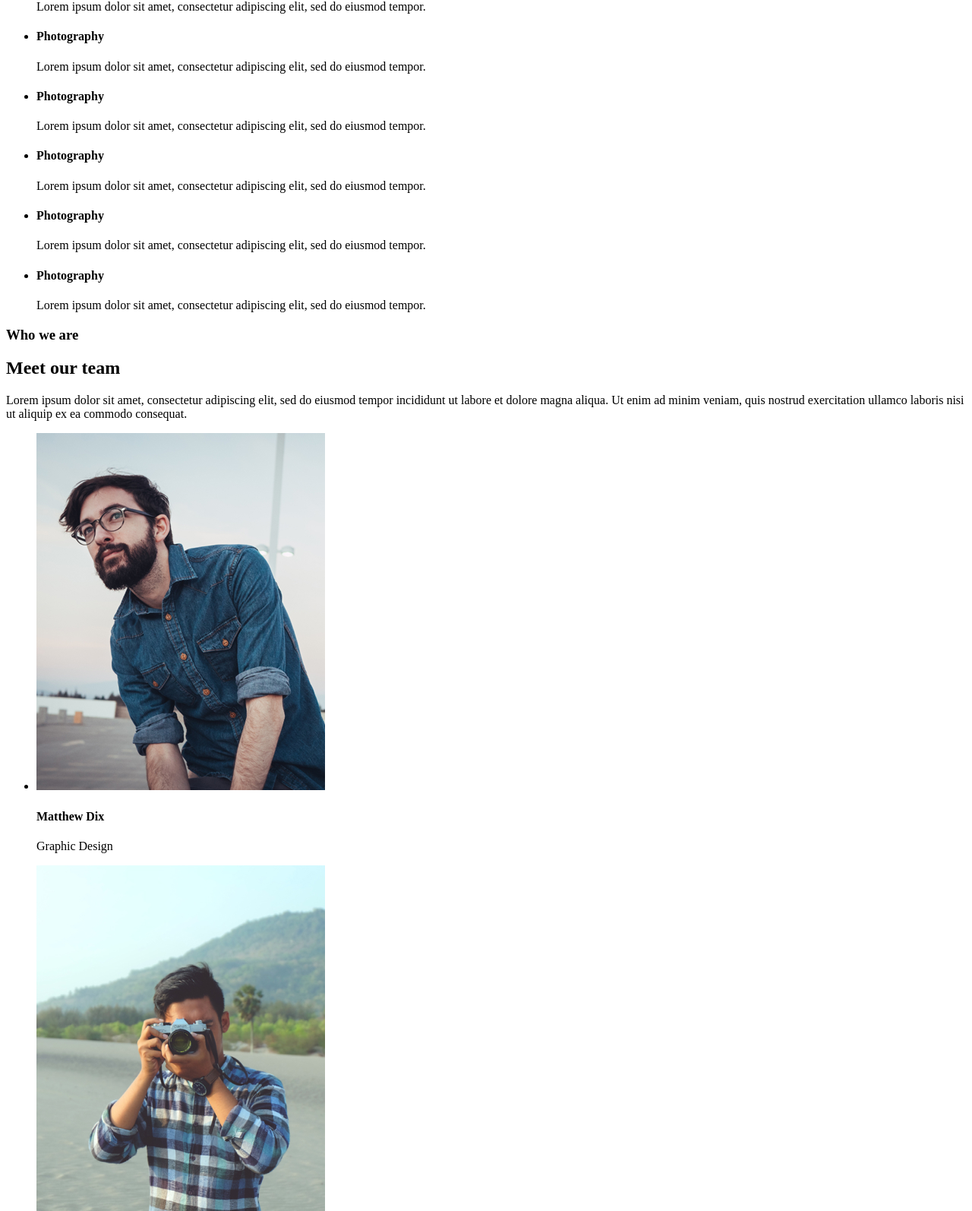
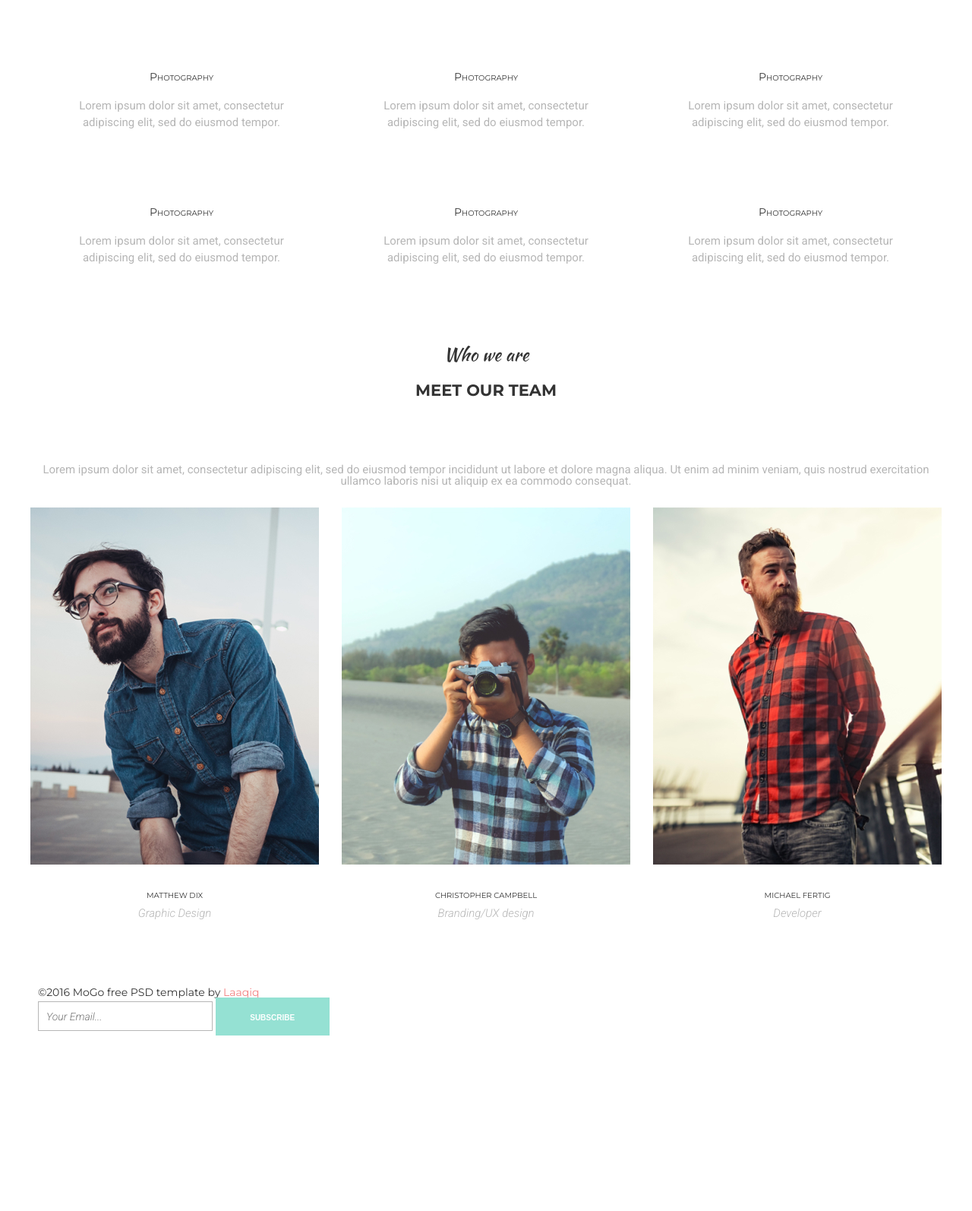
Before and after one commit to LavrovMykola/MoGo, a plain HTML site: page index.html in a window 1280 px wide. Shown: the part 280-1874 px from the top of the page at 76% size. After the commit the page ends 1654 px from the top, so only its background shows below. Drawn offline with nearby package versions, Linux system fonts and the light colour scheme.

Commit message:
styles.css

```diff
--- /dev/null
+++ b/css/styles.css
@@ -0,0 +1,181 @@
+:root{
+    --main-accent:#95E1D3;
+    --hover:#F38181;
+    --title:#333333;
+    --text:#B6B6B6;
+    --background:#FFFFFF;
+}
+a{
+    text-decoration: none;
+}
+ul{
+    list-style-type: none;
+}
+h2, h3, h4, ul, p, button{
+    padding: 0;
+    margin: 0;
+}
+body{
+color: var(--text);
+background-color: var(--background);
+font-family: 'Montserrat', sans-serif;
+font-style: normal;
+font-weight: normal;
+font-size: 14px;
+}
+.container{
+    width: 1230px;
+    padding: 0 15px;
+    margin: 0 auto;
+}
+/* header ----------------------------------------------------*/
+header{
+    padding: 17px 0 81px;
+    display: flex;
+    justify-content: space-between;
+    align-items: center;
+}
+.logo{
+    color: var(--main-accent);
+font-size: 30px;
+font-weight: 700;
+}
+.nav-list{
+    display: flex;
+    gap: 55px;
+}
+.nav-list-link{
+color: var(--main-accent);
+font-weight: 400;
+}
+.nav-list-link:hover{
+    color: var(--hover);
+    text-decoration: underline;
+}
+/* main ----------------------------------------------------*/
+.services{
+    padding: 63px 0;
+}
+.services-list{
+display: flex;
+flex-wrap: wrap;
+column-gap: 126px;
+row-gap: 100px;
+justify-content: center;
+}
+.services-list-item{
+    width: 275px;
+}
+.services-info{
+    margin-bottom: 20px;
+}
+.services-title{
+    margin-bottom: 109px;
+}
+.services-info, .team-info{
+    color: var(--title);
+    font-family: 'Kaushan Script', cursive;
+    font-weight: 400;
+    font-size: 24px;
+text-align: center;
+}
+.services-title, .team-title{
+color: var(--title);
+font-weight: 700;
+font-size: 30px;
+font-variant: all-small-caps;
+text-transform: uppercase;
+text-align: center;
+}
+.services-list-title{
+    color: var(--title);
+     font-size: 14px;
+     font-weight: 400;
+     font-variant: small-caps;
+     margin-bottom: 20px;
+     text-align: center;
+}
+.services-list-text{
+    color: var(--text);
+font-size: 15px;
+font-family: 'Roboto', sans-serif;
+font-weight: 400;
+line-height: 1.47;
+text-align: center;
+
+}
+/* team */
+.team{
+        padding: 42px 0 80px;
+}
+.team-info{
+    margin-bottom: 17px;
+}
+.team-descr{
+    color: var(--text);
+    text-align: center;
+    font-family: 'Roboto', sans-serif;
+    font-size: 15px;
+    font-weight: 400;
+    margin: 85px 0 27px;
+}
+.team-list{
+display: flex;
+justify-content: space-between;
+align-items: center;
+}
+.team-list-item{
+    width: 380px;
+}
+.team-list-name{
+    color: var(--title);
+    text-align: center;
+    font-size: 14px;
+    font-weight: 400;
+    font-variant: all-small-caps;
+    margin: 30px 0 11px 0 ;
+}
+.team-list-position{
+    color: var(--text);
+    text-align: center;
+    font-family: 'Roboto', sans-serif;
+    font-style: italic;
+    font-size: 15px;
+    font-weight: 300;
+}
+/* footer ---------------------------------------------------- */
+.footer{
+    padding: 9px 10px 11px;
+}
+.footer-info{
+    color: var(--title);
+font-size: 14px;
+font-weight: 400;
+}
+.footer-link{
+    color: var(--hover);
+}
+.footer-form-input{
+        width: 230px;
+        height: 39px;
+        font-family: 'Roboto', sans-serif;
+        border: 1px solid var(--text);
+        font-size: 14px;
+    font-weight: 300;
+    line-height: normal;
+    font-style: italic;
+    padding: 12px 145px 11px 10px;
+}
+.footer-form-btn{
+    width: 150px;
+    height: 50px;
+    background-color: var(--main-accent);
+    color: var(--background);
+    font-family: 'Monserat', sans-serif;
+    font-size: 14px;
+    font-weight: 700;
+    line-height: normal;
+    text-align: center;
+    border: none;
+    font-variant: all-small-caps;
+}
--- a/index.html
+++ b/index.html
@@ -4,65 +4,90 @@
     <meta charset="UTF-8">
     <meta name="viewport" content="width=device-width, initial-scale=1.0">
     <title>MoGo</title>
+    <link rel="preconnect" href="https://fonts.googleapis.com">
+<link rel="preconnect" href="https://fonts.gstatic.com" crossorigin>
+<link href="https://fonts.googleapis.com/css2?family=Kaushan+Script&family=Montserrat:wght@400;700&family=Roboto:ital,wght@0,400;1,300&display=swap" rel="stylesheet">
+<link rel="stylesheet" href="https://cdnjs.cloudflare.com/ajax/libs/meyer-reset/2.0/reset.min.css">
+<link rel="stylesheet" href="https://cdnjs.cloudflare.com/ajax/libs/modern-normalize/2.0.0/modern-normalize.min.css">
+<link rel="stylesheet" href="./css/styles.css">
 </head>
 <body>
-    <header>
-        <a href="./index.html">MoGo</a>
-        <nav>
-            <ul>
-                <li><a href="#">About</a></li>
-                <li><a href="#">Service</a></li>
-                <li><a href="#">Work</a></li>
-                <li><a href="#">Blog</a></li>
-                <li><a href="#">Contact</a></li>
+    <div class="container">
+    <header class="header">
+        <a href="./index.html" class="logo">MoGo</a>
+
+        <nav class="nav">
+            <ul class="nav-list">
+                <li class="nav-list-item">
+                    <a href="#" class="nav-list-link">About</a></li>
+                <li class="nav-list-item">
+                    <a href="#" class="nav-list-link">Service</a></li>
+                <li class="nav-list-item">
+                    <a href="#" class="nav-list-link">Work</a></li>
+                <li class="nav-list-item">
+                    <a href="#" class="nav-list-link">Blog</a></li>
+                <li class="nav-list-item">
+                    <a href="#" class="nav-list-link">Contact</a></li>
             </ul>
         </nav>
     </header>
-    <main>
-        <h3>We work with</h3>
-        <h2>Amazing Services</h2>
-        <ul>
-            <li><h4>Photography</h4>
-            <p>Lorem ipsum dolor sit amet, consectetur adipiscing elit, sed do eiusmod tempor.</p></li>
-            <li><h4>Photography</h4>
-            <p>Lorem ipsum dolor sit amet, consectetur adipiscing elit, sed do eiusmod tempor.</p></li>
-            <li><h4>Photography</h4>
-            <p>Lorem ipsum dolor sit amet, consectetur adipiscing elit, sed do eiusmod tempor.</p></li>
-            <li><h4>Photography</h4>
-            <p>Lorem ipsum dolor sit amet, consectetur adipiscing elit, sed do eiusmod tempor.</p></li>
-            <li><h4>Photography</h4>
-            <p>Lorem ipsum dolor sit amet, consectetur adipiscing elit, sed do eiusmod tempor.</p></li>
-            <li><h4>Photography</h4>
-            <p>Lorem ipsum dolor sit amet, consectetur adipiscing elit, sed do eiusmod tempor.</p></li>
+    <main class="main">
+        <section class="services">
+        <h2 class="services-info">We work with</h2>
+        <h3 class="services-title">Amazing Services</h3>
+        <ul class="services-list">
+            <li class="services-list-item">
+                <h2 class="services-list-title">Photography</h2>
+            <p class="services-list-text">Lorem ipsum dolor sit amet, consectetur adipiscing elit, sed do eiusmod tempor.</p></li>
+            <li class="services-list-item">
+                <h2 class="services-list-title">Photography</h2>
+            <p class="services-list-text">Lorem ipsum dolor sit amet, consectetur adipiscing elit, sed do eiusmod tempor.</p></li>
+            <li class="services-list-item">
+                <h2 class="services-list-title">Photography</h2>
+            <p class="services-list-text">Lorem ipsum dolor sit amet, consectetur adipiscing elit, sed do eiusmod tempor.</p></li>
+            <li class="services-list-item">
+                <h2 class="services-list-title">Photography</h2>
+            <p class="services-list-text">Lorem ipsum dolor sit amet, consectetur adipiscing elit, sed do eiusmod tempor.</p></li>
+            <li class="services-list-item">
+                <h2 class="services-list-title">Photography</h2>
+            <p class="services-list-text">Lorem ipsum dolor sit amet, consectetur adipiscing elit, sed do eiusmod tempor.</p></li>
+            <li class="services-list-item">
+                <h2 class="services-list-title">Photography</h2>
+            <p class="services-list-text">Lorem ipsum dolor sit amet, consectetur adipiscing elit, sed do eiusmod tempor.</p></li>
         </ul>
-        <h3>Who we are</h3>
-        <h2>Meet our team</h2>
-        <p>Lorem ipsum dolor sit amet, consectetur adipiscing elit, sed do eiusmod tempor incididunt ut labore et dolore magna aliqua.
+        </section>
+        <section class="team">
+        <h2 class="team-info">Who we are</h2>
+        <h3 class="team-title">Meet our team</h3>
+        <p class="team-descr">Lorem ipsum dolor sit amet, consectetur adipiscing elit, sed do eiusmod tempor incididunt ut labore et dolore magna aliqua.
          Ut enim ad minim veniam, quis nostrud exercitation ullamco laboris nisi ut aliquip ex ea commodo consequat. </p>
-         <ul>
-            <li>
-<img src="./img.MoGo/first-man.jpg" alt="first-man">
-<h4>Matthew Dix</h4>
-<p>Graphic Design</p>
+         <ul class="team-list">
+            <li class="team-list-item">
+<img src="./img.MoGo/first-man.jpg" alt="first-man" class="team-list-img">
+<h4 class="team-list-name">Matthew Dix</h4>
+<p class="team-list-position">Graphic Design</p>
             </li>
-            <li>
-<img src="./img.MoGo/second-man.jpg" alt="second-man">
-<h4>Christopher Campbell</h4>
-<p>Branding/UX design</p>
+            <li class="team-list-item">
+<img src="./img.MoGo/second-man.jpg" alt="second-man" class="team-list-img">
+<h4 class="team-list-name">Christopher Campbell</h4>
+<p class="team-list-position">Branding/UX design</p>
             </li>
-            <li>
- <img src="./img.MoGo/third-man.jpg" alt="third-man">
- <h4>Michael Fertig </h4>
- <p>Developer</p>
-            </li>
+            <li class="team-list-item">
+ <img src="./img.MoGo/third-man.jpg" alt="third-man" class="team-list-img">
+ <h4 class="team-list-name">Michael Fertig </h4>
+ <p class="team-list-position">Developer</p>
+            </li class="team-list-item">
          </ul>
+        </section>
     </main>
-    <footer>
-        <p>&copy;2016 MoGo free PSD template by <a href="#">Laaqiq</a>
-            <form>
-            <input type='text' name='email' placeholder="Your Email">
-            <button type="submit">Subscribe</button>
+    <footer class="footer">
+        <p class="footer-info">&copy;2016 MoGo free PSD template by
+            <a href="#" class="footer-link">Laaqiq</a></p>
+            <form class="footer-form">
+            <input type='text' name='email' placeholder="Your Email..." class="footer-form-input">
+            <button type="submit" class="footer-form-btn">Subscribe</button>
         </form>
     </footer>
+</div>
 </body>
 </html>
```
